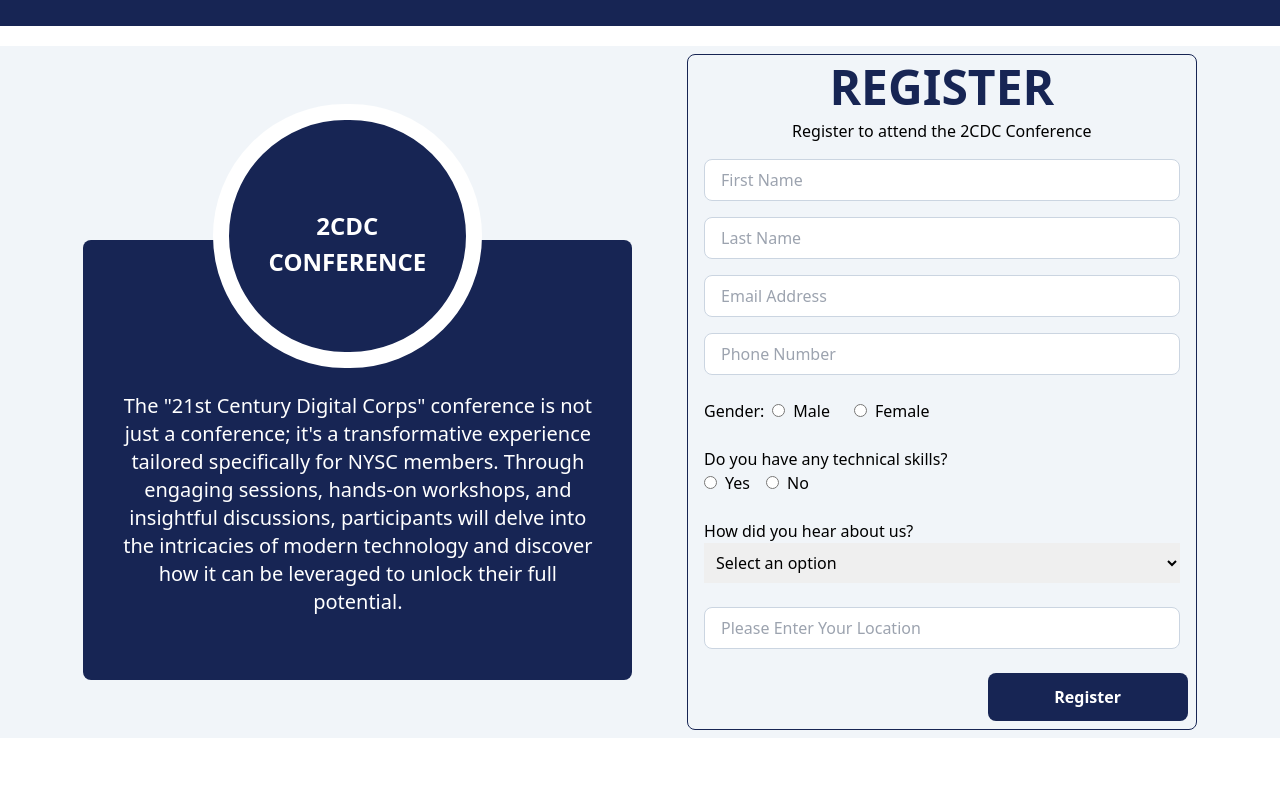
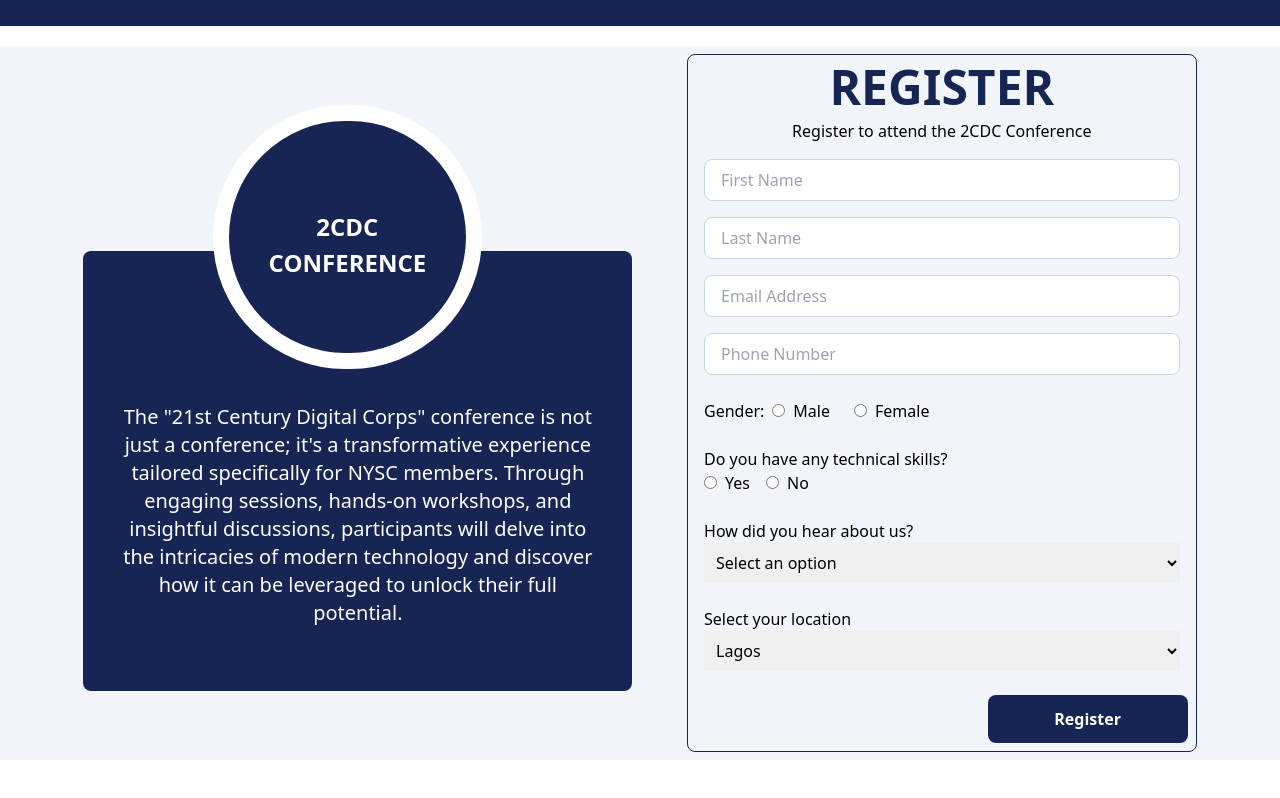
Before and after one commit to abeeebdon/register-magnitude, a React (Create React App) app: page / in a window 1280 px wide. Shown: the part 722-1520 px from the top of the page. Built offline with nearby package versions, Linux system fonts and the light colour scheme.

Commit message:
Fixing 500 and 502 erroes and remove friends from options

```diff
--- a/src/signup/Signup.js
+++ b/src/signup/Signup.js
@@ -17,7 +17,6 @@
     .string()
     .email('Invalid email format')
     .required('Email is required'),
-  location: yup.string().required('Location is required'),
   skills: yup.string().required('Skills are required'),
 })
 
@@ -27,7 +26,7 @@
   const [isError, setIsError] = useState(false)
   const [optionValue, setOptionValue] = useState('')
   const [gender, setGender] = useState(true)
-
+  const [location, setLocation] = useState('Lagos')
   const URL = 'https://twocdc-conference.onrender.com/reg/register/'
 
   // React Hook Form setup
@@ -50,6 +49,7 @@
       const response = await axios.post(URL, {
         ...data,
         gender: gender,
+        location: location,
         heard_by: optionValue,
       })
       if (response.status === 201) {
@@ -202,21 +202,25 @@
               <option className="option-input" value="Instagram">
                 Instagram
               </option>
-
               <option className="option-input" value="Others">
                 Others
               </option>
             </select>
           </div>
-          <div className="p-2 max-w-[550px] mx-auto">
-            <input
-              {...register('location')}
-              className="input"
-              placeholder="Please Enter Your Location"
-            />
-            {errors.location && (
-              <p className="errors">{errors.location.message}</p>
-            )}
+          <div className="m-2 text-left p-2  mx-auto max-w-[550px] justify-start items-center gap-6">
+            <label className="block w-fit">Select your location</label>
+
+            <select
+              className="outline-none w-full p-2"
+              onChange={(e) => setLocation(e.target.value)}
+            >
+              <option className="option-input" value="lagos">
+                Lagos
+              </option>
+              <option className="option-input" value="others">
+                Others
+              </option>
+            </select>
           </div>
           {isError && <p className="errors text-center">{errMsg}</p>}
           <div className="mx-auto m-4 pb-10 w-[100%] max-w-[550px] relative">
```
